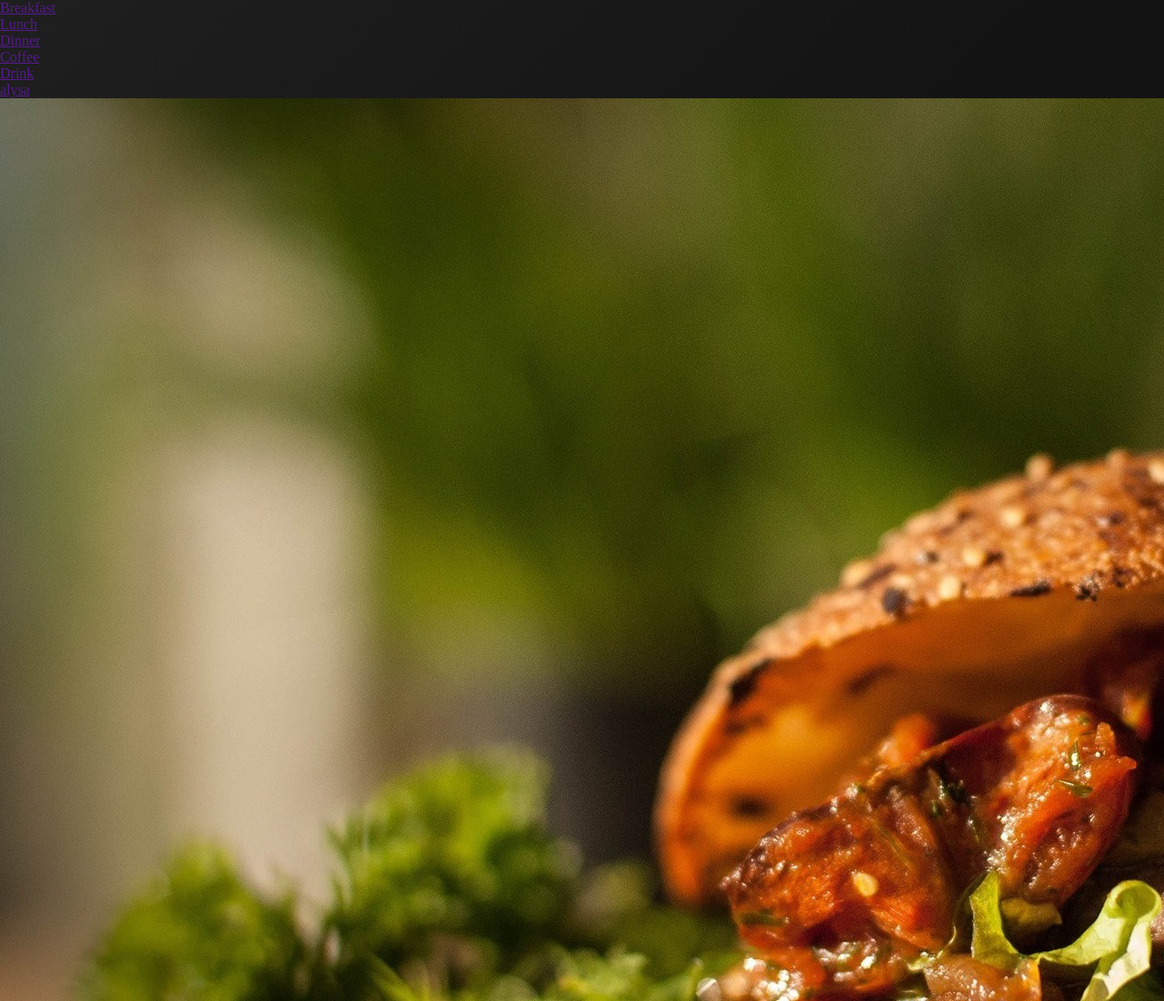
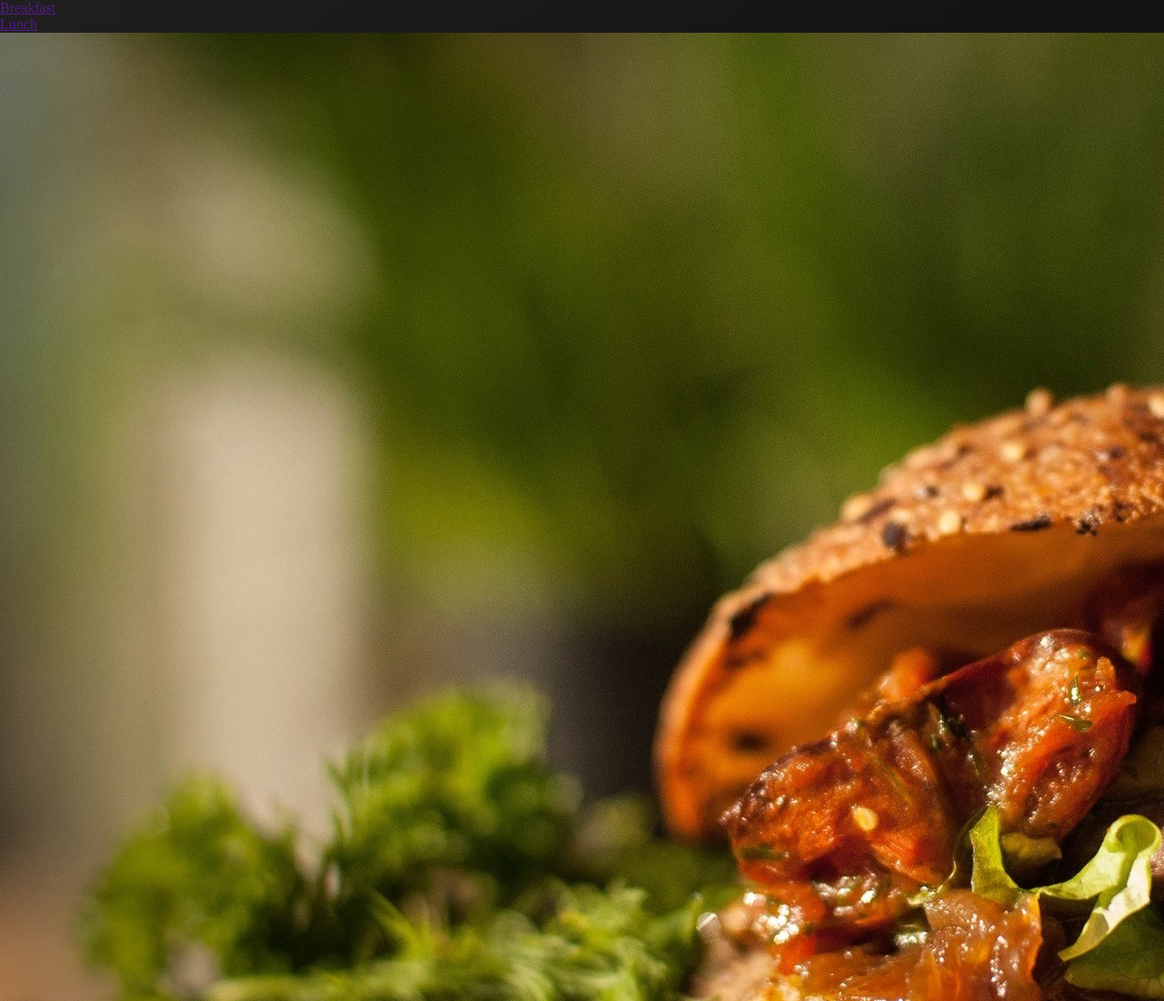
Before and after one commit to PromDarimo/Batman2097, a plain HTML site: page index.html in a window 1280 px wide. Shown: the top 1100 px of the page at 91% size. Drawn offline with Linux system fonts and the light colour scheme.

Commit message:
Update index.html

```diff
--- a/index.html
+++ b/index.html
@@ -14,10 +14,7 @@
             <ul>
                 <a href=""><li>Breakfast</li></a>
                 <a href=""><li>Lunch</li></a>
-                <a href=""><li>Dinner</li></a>
-                <a href=""><li>Coffee</li></a>
-                <a href=""><li>Drink</li></a>
-                <a href=""><li>alysa</li></a>
+
             </ul>
         </div>
         <div class="body-menu">
```
